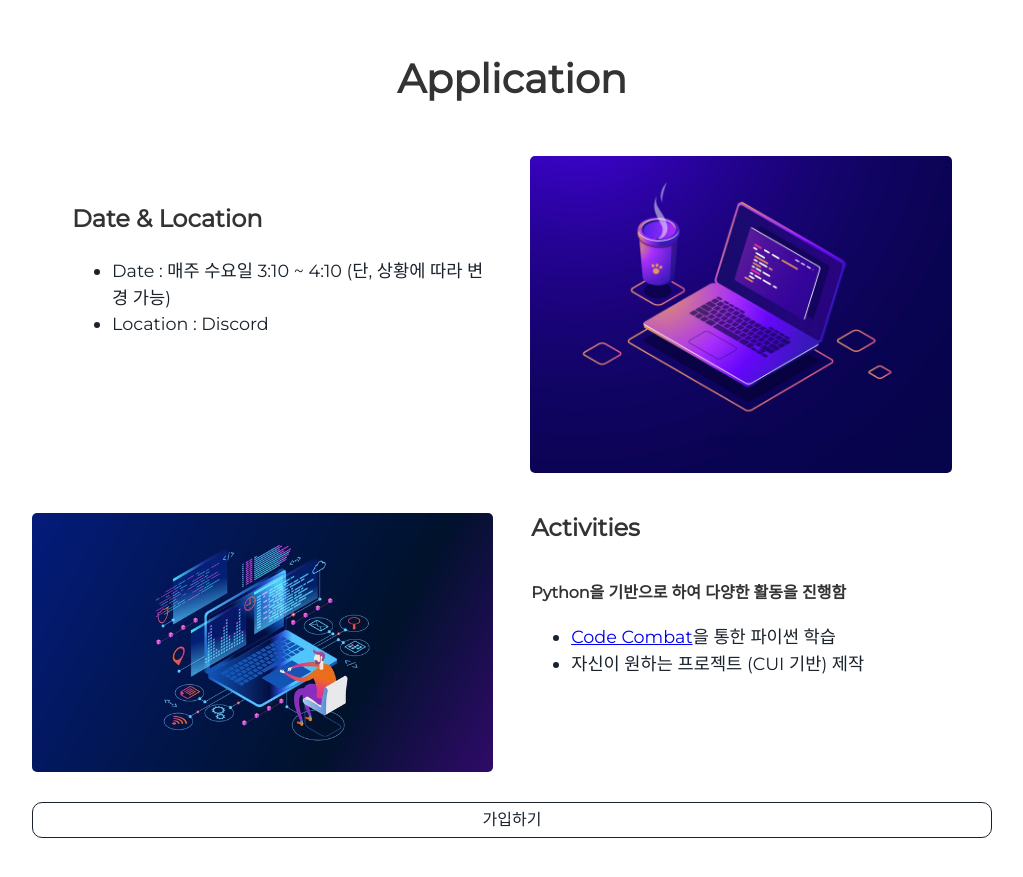
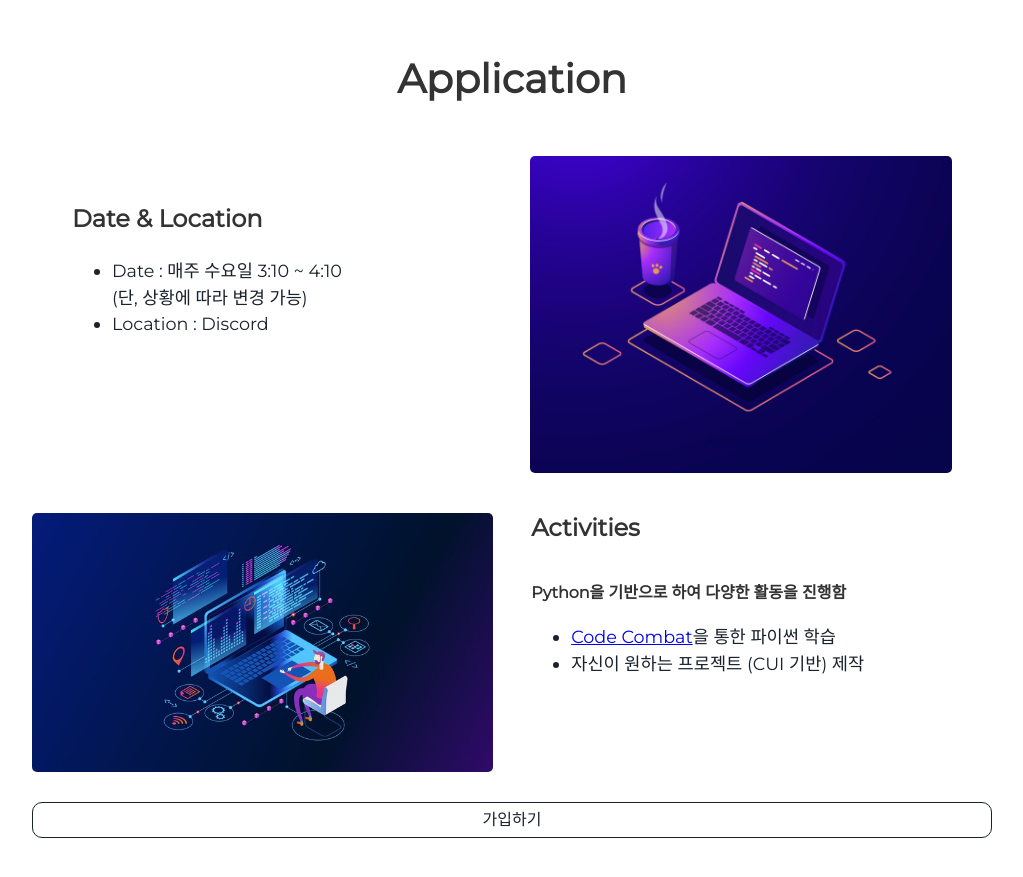
Before and after one commit to bundang-ms-2021/programming, a Jekyll site: the page built from index.html, in a window 1280 px wide and 900 px high, scrolled down 1702 px. Shown: the top 877 px of the window, without its empty margins (128-1151 px from the left). Built offline with Jekyll 4.4.1, drawn with Linux system fonts in a browser that asks for light colours.

```diff
--- a/_includes/project.html
+++ b/_includes/project.html
@@ -8,7 +8,7 @@
   <div class="contents">
     <h3> Date & Location </h3>
     <ul>
-      <li>Date : 매주 수요일 3:10 ~ 4:10 (단, 상황에 따라 변경 가능)</li>
+      <li>Date : 매주 수요일 3:10 ~ 4:10 <br>(단, 상황에 따라 변경 가능)</li>
       <li>Location : Discord</li>
     </ul>
   </div>
```
